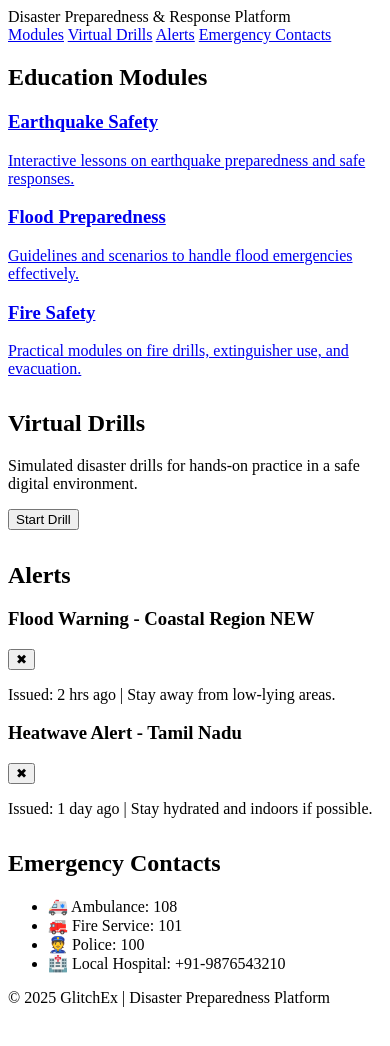
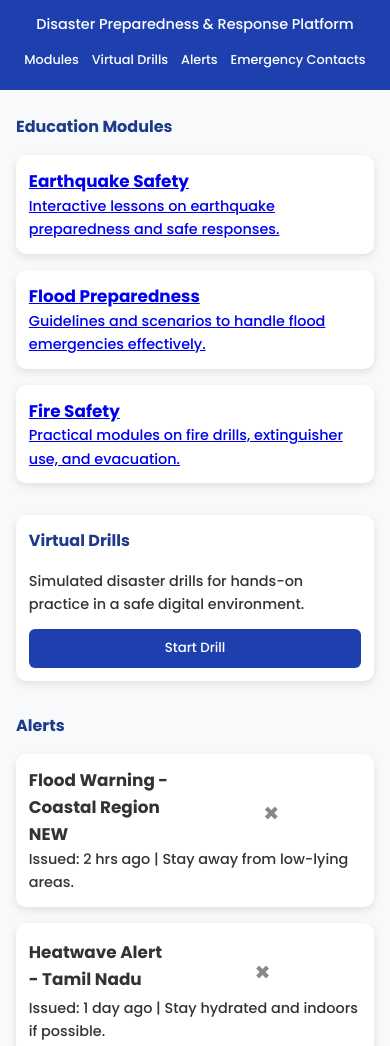
Before and after one commit to kishore1234g/project, a plain HTML site: page index.html in a window 390 px wide. Shown: the top 1046 px of the page. Before the commit the page ends 1015 px from the top, so only its background shows below. Drawn offline with Linux system fonts and the light colour scheme.

Commit message:
Update index.html

```diff
--- a/index.html
+++ b/index.html
@@ -6,8 +6,172 @@
   <meta name="viewport" content="width=device-width, initial-scale=1.0">
   <title>Disaster Preparedness Platform</title>
   <link rel="icon" type="image" href="./img/icon.png">
-    <link rel="stylesheet" href="style.css">
   <link href="https://fonts.googleapis.com/css2?family=Poppins:wght@300;500;700&display=swap" rel="stylesheet">
+
+  <style>
+    * {
+      margin: 0;
+      padding: 0;
+      box-sizing: border-box;
+      font-family: 'Poppins', sans-serif;
+    }
+
+    body {
+      background: #f8f9fa;
+      color: #333;
+      line-height: 1.6;
+    }
+
+    header {
+      background: #1e40af;
+      color: #fff;
+      padding: 1rem;
+      text-align: center;
+    }
+
+    header nav {
+      margin-top: 0.5rem;
+    }
+
+    header nav a {
+      color: #fff;
+      margin: 0 0.8rem;
+      text-decoration: none;
+      font-weight: 500;
+      display: inline-block;
+    }
+
+    header nav a:hover {
+      color: #ffd700;
+    }
+
+    .container {
+      max-width: 1100px;
+      margin: 1.5rem auto;
+      padding: 0 1rem;
+    }
+
+    h2 {
+      margin-bottom: 1rem;
+      color: #1e3a8a;
+    }
+
+    .grid {
+      display: grid;
+      grid-template-columns: repeat(auto-fit, minmax(260px, 1fr));
+      gap: 1rem;
+    }
+
+    .card {
+      background: #fff;
+      padding: 1rem;
+      border-radius: 10px;
+      box-shadow: 0 3px 8px rgba(0, 0, 0, 0.1);
+    }
+
+    button {
+      background: #1e40af;
+      color: #fff;
+      border: none;
+      padding: 0.6rem 1.2rem;
+      border-radius: 6px;
+      cursor: pointer;
+      margin-top: 0.8rem;
+    }
+
+    button:hover {
+      background: #2563eb;
+    }
+
+    .alert-header {
+      display: flex;
+      justify-content: space-between;
+      align-items: center;
+    }
+
+    .close-btn {
+      background: none;
+      border: none;
+      font-size: 1.2rem;
+      cursor: pointer;
+      color: #888;
+    }
+
+    .close-btn:hover {
+      color: red;
+    }
+
+    ul {
+      list-style: none;
+      margin-top: 0.5rem;
+      padding-left: 0;
+    }
+
+    ul li {
+      margin: 0.4rem 0;
+    }
+
+    footer {
+      text-align: center;
+      padding: 1rem;
+      margin-top: 2rem;
+      background: #1e3a8a;
+      color: white;
+    }
+
+    /* ✅ Responsive Fixes */
+    @media (max-width: 768px) {
+      header {
+        font-size: 1rem;
+      }
+
+      header nav {
+        display: flex;
+        flex-wrap: wrap;
+        justify-content: center;
+      }
+
+      header nav a {
+        margin: 0.4rem;
+        font-size: 0.9rem;
+      }
+
+      .grid {
+        grid-template-columns: 1fr;
+      }
+
+      .card {
+        padding: 0.8rem;
+      }
+
+      h2 {
+        font-size: 1.2rem;
+      }
+
+      button {
+        width: 100%;
+      }
+    }
+
+    @media (max-width: 480px) {
+      header {
+        font-size: 0.9rem;
+        padding: 0.8rem;
+      }
+
+      header nav a {
+        font-size: 0.8rem;
+      }
+
+      h2 {
+        font-size: 1rem;
+      }
+
+      .card {
+        font-size: 0.9rem;
+      }
+    }
+  </style>
 </head>
 
 <body>
@@ -20,6 +184,7 @@
       <a href="#contacts">Emergency Contacts</a>
     </nav>
   </header>
+
   <div class="container">
     <section id="modules">
       <h2>Education Modules</h2>
@@ -56,16 +221,13 @@
     <section id="alerts" style="margin-top:2rem;">
       <h2 style="margin-bottom:1rem;">Alerts</h2>
       <div class="grid">
-
         <div class="card flood">
           <div class="alert-header">
             <h3> Flood Warning - Coastal Region <span class="badge">NEW</span></h3>
             <button class="close-btn" onclick="this.parentElement.parentElement.remove()">✖</button>
           </div>
           <p>Issued: <span class="time">2 hrs ago</span> | Stay away from low-lying areas.</p>
-
         </div>
-
 
         <div class="card heat">
           <div class="alert-header">
@@ -73,11 +235,9 @@
             <button class="close-btn" onclick="this.parentElement.parentElement.remove()">✖</button>
           </div>
           <p>Issued: <span class="time">1 day ago</span> | Stay hydrated and indoors if possible.</p>
-
         </div>
       </div>
     </section>
-
 
     <section id="contacts" style="margin-top:2rem;">
       <div class="card">
@@ -96,5 +256,4 @@
     &copy; 2025 GlitchEx | Disaster Preparedness Platform
   </footer>
 </body>
-
 </html>
```
Lines whose indentation alone changed are shown as unchanged.
